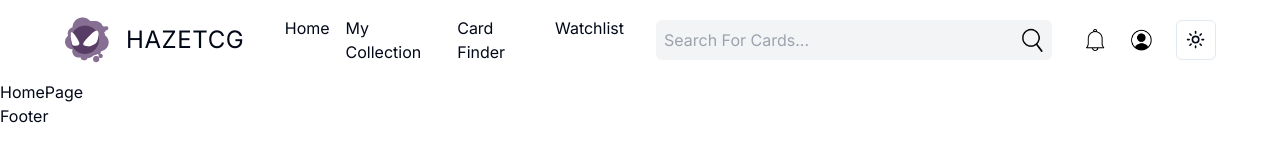
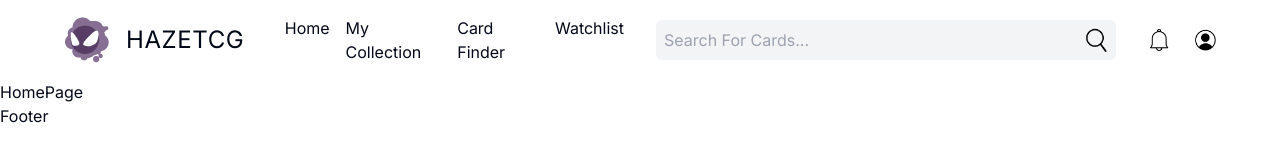
Before and after one commit to cyuanscript/haze-tcg, a Next.js app: page / in a window 1280 px wide. Shown: the top 160 px of the page. Built offline with nearby package versions, Linux system fonts and the light colour scheme.

Commit message:
reverted dark mode

```diff
--- a/app/components/DarkMode.tsx
+++ /dev/null
@@ -1,9 +0,0 @@
-"use client"
-
-import * as React from "react"
-import { ThemeProvider as NextThemesProvider } from "next-themes"
-import { type ThemeProviderProps } from "next-themes/dist/types"
-
-export function ThemeProvider({ children, ...props }: ThemeProviderProps) {
-  return <NextThemesProvider {...props}>{children}</NextThemesProvider>
-}
--- a/app/components/DarkModeToggle.tsx
+++ /dev/null
@@ -1,40 +0,0 @@
-"use client"
-
-import * as React from "react"
-import { Moon, Sun } from "lucide-react"
-import { useTheme } from "next-themes"
-
-import { Button } from "@/components/ui/button"
-import {
-  DropdownMenu,
-  DropdownMenuContent,
-  DropdownMenuItem,
-  DropdownMenuTrigger,
-} from "@/components/ui/dropdown-menu"
-
-export function ModeToggle() {
-  const { setTheme } = useTheme()
-
-  return (
-    <DropdownMenu>
-      <DropdownMenuTrigger asChild>
-        <Button variant="outline" size="icon">
-          <Sun className="h-[1.2rem] w-[1.2rem] rotate-0 scale-100 transition-all dark:-rotate-90 dark:scale-0" />
-          <Moon className="absolute h-[1.2rem] w-[1.2rem] rotate-90 scale-0 transition-all dark:rotate-0 dark:scale-100" />
-          <span className="sr-only">Toggle theme</span>
-        </Button>
-      </DropdownMenuTrigger>
-      <DropdownMenuContent align="end">
-        <DropdownMenuItem onClick={() => setTheme("light")}>
-          Light
-        </DropdownMenuItem>
-        <DropdownMenuItem onClick={() => setTheme("dark")}>
-          Dark
-        </DropdownMenuItem>
-        <DropdownMenuItem onClick={() => setTheme("system")}>
-          System
-        </DropdownMenuItem>
-      </DropdownMenuContent>
-    </DropdownMenu>
-  )
-}
--- a/app/components/NavIcons.tsx
+++ b/app/components/NavIcons.tsx
@@ -4,7 +4,6 @@
 import Link from "next/link";
 import { useRouter } from "next/navigation";
 import { useState } from "react";
-import { ModeToggle } from "./DarkModeToggle";
 
 const NavIcons = () => {
   const [isProfileOpen, setIsProfileOpen] = useState(false);
@@ -43,7 +42,6 @@
           <div className="mt-2 cursor-pointer">Logout</div>
         </div>
       )}
-      {ModeToggle()}
     </div>
   );
 };
--- a/app/layout.tsx
+++ b/app/layout.tsx
@@ -3,7 +3,6 @@
 import "./globals.css";
 import Footer from "./components/Footer";
 import Navbar from "./components/Navbar";
-import { ThemeProvider } from "./components/DarkMode";
 
 const inter = Inter({ subsets: ["latin"] });
 
@@ -20,16 +19,10 @@
   return (
     <html lang="en">
       <body className={inter.className}>
-        <ThemeProvider attribute="class"
-        defaultTheme="system"
-        enableSystem
-        disableTransitionOnChange
-        >
-          <Navbar/>
-          {children}
-          <Footer/>
-        </ThemeProvider>
-        </body>
+        <Navbar/>
+        {children}
+        <Footer/>
+      </body>
     </html>
   );
 }
```
